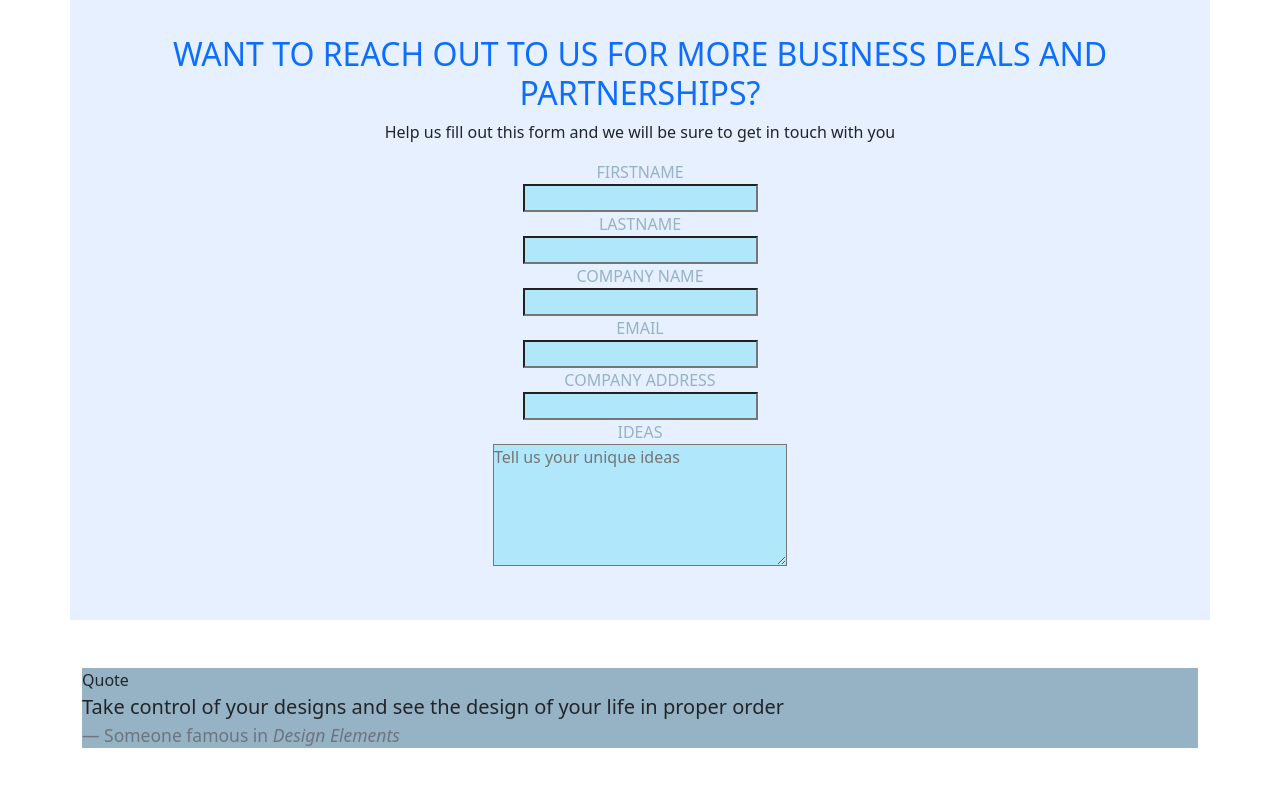
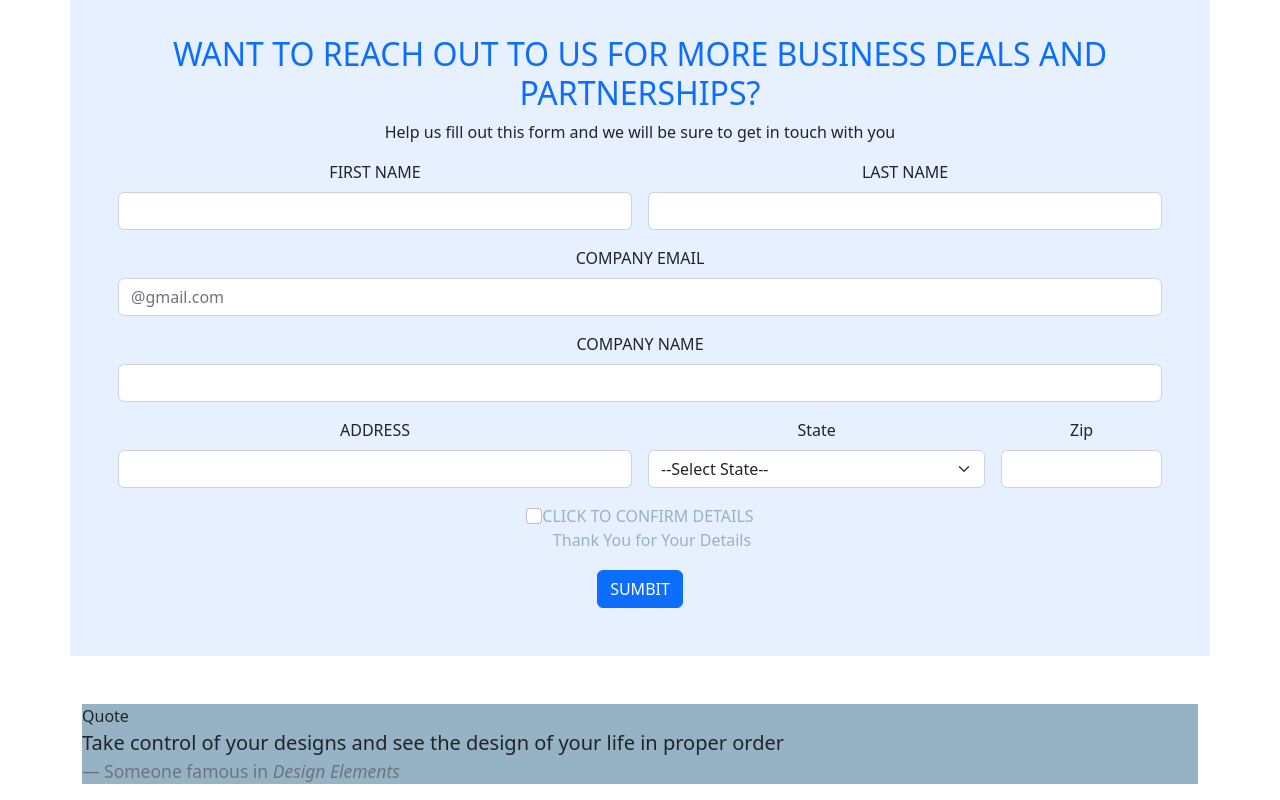
Before and after one commit to ObinnaVic/bootstrap-page, a plain HTML site: page contact.html in a window 1280 px wide. Shown: the part 555-1355 px from the top of the page. Before the commit the page ends 1319 px from the top, so only its background shows below. Drawn offline with Linux system fonts and the light colour scheme.

Commit message:
corrections

```diff
--- a/contact.html
+++ b/contact.html
@@ -19,10 +19,8 @@
                     </button>
                     <div class="collapse navbar-collapse" id="navbarNavAltMarkup">
                         <div class="navbar-nav ms-auto">
-                        <a class="nav-link active" aria-current="page" href="index.html">Landing Page</a>
-                        <a class="nav-link" href="about.html">About Us</a>
-                        <a class="nav-link" href="#">Home</a>
-                        <a class="nav-link disabled">Dashboard</a>
+                            <a class="nav-link active" aria-current="page" href="index.html">Home Page</a>
+                            <a class="nav-link active" href="about.html">About Us</a>
                         </div>
                     </div>
                 </div>
@@ -33,9 +31,9 @@
                 <div class="col-lg-6 flex-column d-flex justify-content-center align-items-center">
                     <h2 class="head-color">CONTACT US</h2>
                     <form action="" class="d-inline-flex p-2 flex-column">
-                        <input class="bg-info bg-opacity-25 rounded-pill mb-3 p-2" type="text" placeholder="Name"><br>
-                        <input class="bg-info bg-opacity-25 rounded-pill mb-3 p-2" type="email" placeholder="Email"><br>
-                        <textarea class="bg-info bg-opacity-25 rounded-4 mb-3 p-2" name="text" id="" cols="30" rows="5" placeholder="Message"></textarea>
+                        <input class="bg-light bg-opacity-25 mb-3 p-2" type="text" placeholder="Name"><br>
+                        <input class="bg-light bg-opacity-25 mb-3 p-2" type="email" placeholder="Email"><br>
+                        <textarea class="bg-light bg-opacity-25 mb-3 p-2" name="text" id="" cols="30" rows="5" placeholder="Message"></textarea>
                         <button class="btn btn-primary mt-3">Submit</button>
                     </form>
                 </div>
@@ -47,15 +45,88 @@
         <div class="container text-center  bg-primary bg-opacity-10 mt-5 p-5">
             <h2 class="text-primary">WANT TO REACH OUT TO US FOR MORE BUSINESS DEALS AND PARTNERSHIPS?</h2>
             <p class="text-dark">Help us fill out this form and we will be sure to get in touch with you</p>
-            <form action="">
-                FIRSTNAME<br><input class="bg-info bg-opacity-25" type="text"><br>
-                LASTNAME<br><input class="bg-info bg-opacity-25" type="text"><br>
-                COMPANY NAME<br><input class="bg-info bg-opacity-25" type="text"><br>
-                EMAIL<br><input class="bg-info bg-opacity-25" type="email"><br>
-                COMPANY ADDRESS<br><input class="bg-info bg-opacity-25" type="text"><br>
-                IDEAS<br><textarea  class="bg-info bg-opacity-25" name="ideas" id="" cols="30" rows="5" placeholder="Tell us your unique ideas"></textarea>
-
-            </form>
+            <form class="row g-3">
+                <div class="col-md-6">
+                  <label for="inputEmail4" class="form-label text-dark">FIRST NAME</label>
+                  <input type="email" class="form-control" id="inputEmail4">
+                </div>
+                <div class="col-md-6">
+                  <label for="inputPassword4" class="form-label text-dark">LAST NAME</label>
+                  <input type="password" class="form-control" id="inputPassword4">
+                </div>
+                <div class="col-12">
+                  <label for="inputAddress" class="form-label text-dark">COMPANY EMAIL</label>
+                  <input type="text" class="form-control" id="inputAddress" placeholder="@gmail.com">
+                </div>
+                <div class="col-12">
+                  <label for="inputAddress2" class="form-label text-dark">COMPANY NAME</label>
+                  <input type="text" class="form-control" id="inputAddress2">
+                </div>
+                <div class="col-md-6">
+                  <label for="inputCity" class="form-label text-dark">ADDRESS</label>
+                  <input type="text" class="form-control" id="inputCity">
+                </div>
+                <div class="col-md-4">
+                  <label for="inputState" class="form-label text-dark">State</label>
+                  <select id="inputState" class="form-select">
+                    <option disabled selected>--Select State--</option>
+                    <option value="Abia">Abia</option>
+                    <option value="Adamawa">Adamawa</option>
+                    <option value="Akwa Ibom">Akwa Ibom</option>
+                    <option value="Anambra">Anambra</option>
+                    <option value="Bauchi">Bauchi</option>
+                    <option value="Bayelsa">Bayelsa</option>
+                    <option value="Benue">Benue</option>
+                    <option value="Borno">Borno</option>
+                    <option value="Cross River">Cross River</option>
+                    <option value="Delta">Delta</option>
+                    <option value="Ebonyi">Ebonyi</option>
+                    <option value="Edo">Edo</option>
+                    <option value="Ekiti">Ekiti</option>
+                    <option value="Enugu">Enugu</option>
+                    <option value="FCT">Federal Capital Territory</option>
+                    <option value="Gombe">Gombe</option>
+                    <option value="Imo">Imo</option>
+                    <option value="Jigawa">Jigawa</option>
+                    <option value="Kaduna">Kaduna</option>
+                    <option value="Kano">Kano</option>
+                    <option value="Katsina">Katsina</option>
+                    <option value="Kebbi">Kebbi</option>
+                    <option value="Kogi">Kogi</option>
+                    <option value="Kwara">Kwara</option>
+                    <option value="Lagos">Lagos</option>
+                    <option value="Nasarawa">Nasarawa</option>
+                    <option value="Niger">Niger</option>
+                    <option value="Ogun">Ogun</option>
+                    <option value="Ondo">Ondo</option>
+                    <option value="Osun">Osun</option>
+                    <option value="Oyo">Oyo</option>
+                    <option value="Plateau">Plateau</option>
+                    <option value="Rivers">Rivers</option>
+                    <option value="Sokoto">Sokoto</option>
+                    <option value="Taraba">Taraba</option>
+                    <option value="Yobe">Yobe</option>
+                    <option value="Zamfara">Zamfara</option>
+                  </select>
+                </div>
+                <div class="col-md-2">
+                  <label for="inputZip" class="form-label text-dark">Zip</label>
+                  <input type="text" class="form-control" id="inputZip">
+                </div>
+                <div class="col-12">
+                    <div class="checkbox">
+                        <input class="form-check-input" type="checkbox" id="gridCheck">CLICK TO CONFIRM DETAILS
+                    </div>
+                  <div class="form-check">
+                    <label class="form-check-label" for="gridCheck">
+                      Thank You for Your Details
+                    </label>
+                  </div>
+                </div>
+                <div class="col-12">
+                  <button type="submit" class="btn btn-primary">SUMBIT</button>
+                </div>
+              </form>
         </div>
         <div class="container mt-5 mb-lg-3">
             <div style="background-color: #96b2c5;">
```
Also changed, not shown: about.html (+2 -4 lines), index.html (+1 -3 lines).
